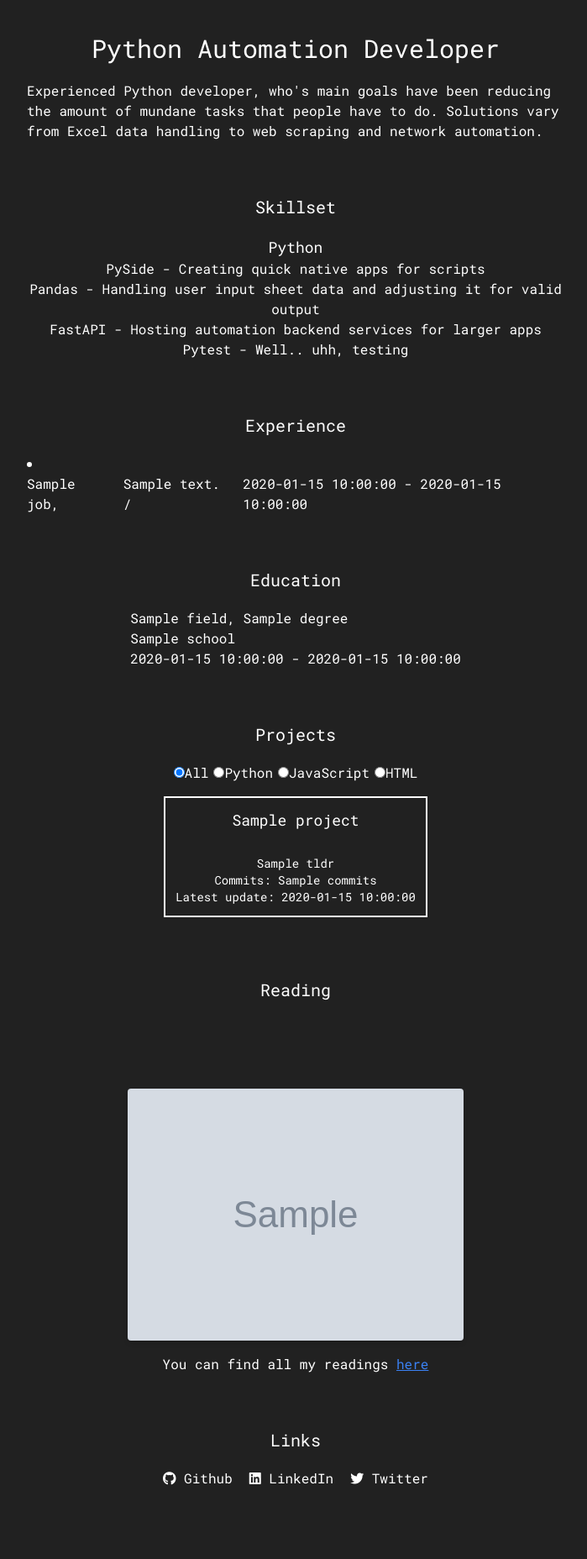
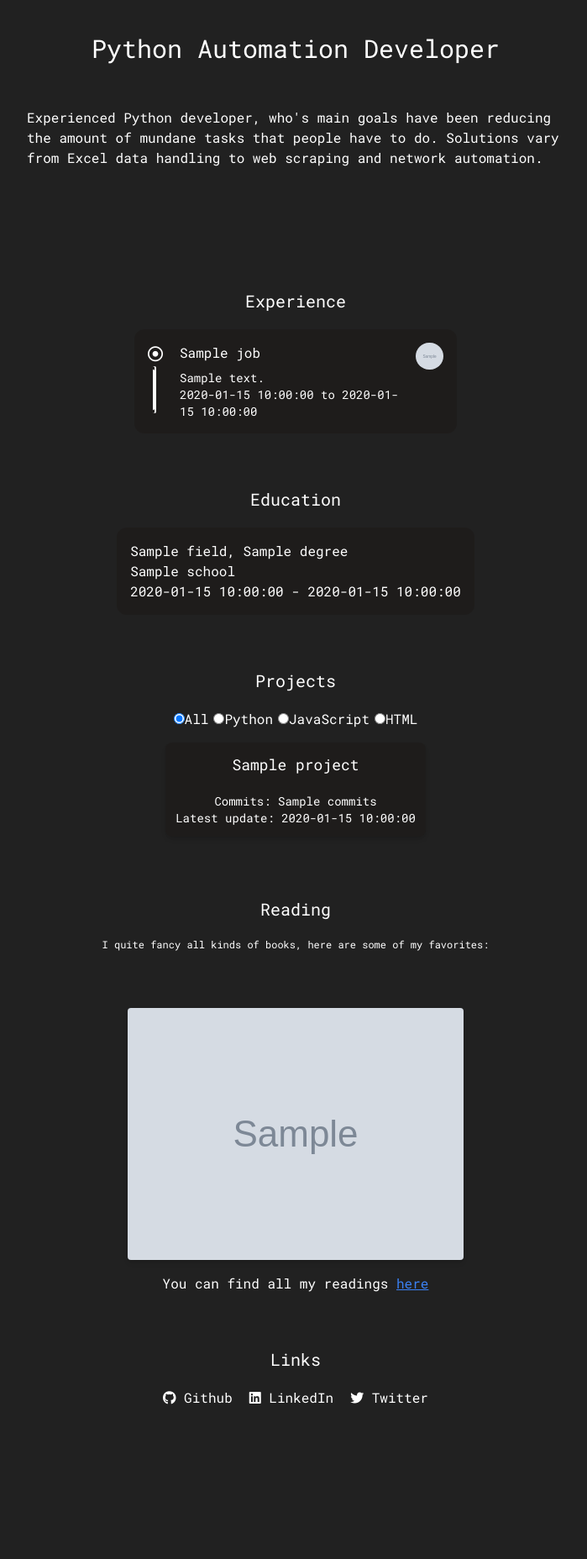
Before and after one commit to viljami-xyz/Viljami-xyz, a FastAPI app: template app/templates/index.html in a window 1280 px wide. Shown: the whole page at 84% size, without its empty margins (288-987 px from the left). After the commit the page ends 1672 px from the top, so only its background shows below. Run offline with FastAPI, Linux system fonts and the light colour scheme; the template is opened without the code that fills it: most values are stand-ins (such as "Sample title", 1, 10 or a date in 2020); grey boxes marked "Sample" are stand-in pictures; data that the repository does not hold is empty; parts of the project's set-up code (start-up, migrations or seed data) failed here and were passed over; some libraries are stand-ins or nearby versions.

Commit message:
Work experience + education elements

```diff
--- a/app/main.py
+++ b/app/main.py
@@ -48,7 +48,8 @@ async def get_projects(request: Request, lang: str = None):
             project for project in req_projects if lang in project.languages.keys()
         ]
     return templates.TemplateResponse(
-        "projects/projectCardList.html", {"request": request, "projects": req_projects}
+        "projects/projectCardList.html.j2",
+        {"request": request, "projects": req_projects},
     )
 
 
@@ -73,7 +74,8 @@ async def projects_firstload(request: Request, lang: str = None):
         ]
 
     return templates.TemplateResponse(
-        "projects/projectCardList.html", {"request": request, "projects": req_projects}
+        "projects/projectCardList.html.j2",
+        {"request": request, "projects": req_projects},
     )
 
 
@@ -83,7 +85,7 @@ async def get_books(request: Request):
     books = await async_get_books()
     books = nested_books(books)
     return templates.TemplateResponse(
-        "books/booksList.html", {"request": request, "books": books}
+        "books/booksList.html.j2", {"request": request, "books": books}
     )
 
 
@@ -106,7 +108,7 @@ async def get_jobs(request: Request):
     jobs = modeled_jobs(jobs)
 
     return templates.TemplateResponse(
-        "jobs/jobCardList.html", {"request": request, "jobs": jobs}
+        "jobs/jobCardList.html.j2", {"request": request, "jobs": jobs}
     )
 
 
@@ -116,7 +118,8 @@ async def get_education(request: Request):
     education = await async_get_education()
     education = modeled_education(education)
     return templates.TemplateResponse(
-        "education/educationCardList.html", {"request": request, "education": education}
+        "education/educationCardList.html.j2",
+        {"request": request, "education": education},
     )
 
 
--- a/app/services/github.py
+++ b/app/services/github.py
@@ -16,10 +16,10 @@ settings = Settings()
 saved_repos = pathlib.Path("app/static/repositories.json")
 
 
-owner = "viljami-xyz"
+OWNER = "viljami-xyz"
 access_token = settings.github_api_key
 
-base_url = f"https://api.github.com/repos/{owner}"
+base_url = f"https://api.github.com/repos/{OWNER}"
 
 
 def _make_request(
@@ -46,7 +46,7 @@ def get_repository_data() -> List[RepositoryCard]:
     """Fetch repositories from GitHub"""
 
     list_of_repos = []
-    url = f"https://api.github.com/users/{owner}/repos"
+    url = f"https://api.github.com/users/{OWNER}/repos"
     repos_response = _make_request(method="GET", endpoint="", custom_url=url)
     for repo in repos_response:
         repo = {
--- a/app/services/goodreads.py
+++ b/app/services/goodreads.py
@@ -61,4 +61,4 @@ def fetch_books():
 def nested_books(list_of_books) -> List[List[dict]]:
     """Load repositories from file"""
     list_of_books = [BookCard.from_orm(book) for book in list_of_books]
-    return [list_of_books[i : i + 3] for i in range(0, len(list_of_books), 3)]
+    return [list_of_books[i : i + 3] for i in range(0, 21, 3)]
--- a/app/static/css/tail.css
+++ b/app/static/css/tail.css
@@ -522,12 +522,40 @@ video {
   --tw-backdrop-sepia:  ;
 }
 
+.left-0 {
+  left: 0px;
+}
+
 .m-1 {
   margin: 0.25rem;
 }
 
 .m-2 {
   margin: 0.5rem;
+}
+
+.-mb-6 {
+  margin-bottom: -1.5rem;
+}
+
+.-ml-2 {
+  margin-left: -0.5rem;
+}
+
+.-ml-2\.5 {
+  margin-left: -0.625rem;
+}
+
+.-mr-0 {
+  margin-right: -0px;
+}
+
+.-mr-0\.5 {
+  margin-right: -0.125rem;
+}
+
+.mb-1 {
+  margin-bottom: 0.25rem;
 }
 
 .mb-16 {
@@ -542,6 +570,10 @@ video {
   margin-bottom: auto;
 }
 
+.mr-4 {
+  margin-right: 1rem;
+}
+
 .mt-10 {
   margin-top: 2.5rem;
 }
@@ -554,8 +586,48 @@ video {
   margin-top: 0.75rem;
 }
 
+.mt-7 {
+  margin-top: 1.75rem;
+}
+
 .mt-auto {
   margin-top: auto;
+}
+
+.ml-auto {
+  margin-left: auto;
+}
+
+.mb-1\.5 {
+  margin-bottom: 0.375rem;
+}
+
+.mb-2 {
+  margin-bottom: 0.5rem;
+}
+
+.-mb-2 {
+  margin-bottom: -0.5rem;
+}
+
+.-mb-4 {
+  margin-bottom: -1rem;
+}
+
+.-mb-5 {
+  margin-bottom: -1.25rem;
+}
+
+.mb-36 {
+  margin-bottom: 9rem;
+}
+
+.mt-12 {
+  margin-top: 3rem;
+}
+
+.mt-8 {
+  margin-top: 2rem;
 }
 
 .block {
@@ -574,16 +646,84 @@ video {
   height: 4rem;
 }
 
+.h-8 {
+  height: 2rem;
+}
+
 .h-full {
   height: 100%;
+}
+
+.h-auto {
+  height: auto;
+}
+
+.h-24 {
+  height: 6rem;
+}
+
+.h-20 {
+  height: 5rem;
+}
+
+.h-10 {
+  height: 2.5rem;
+}
+
+.max-h-8 {
+  max-height: 2rem;
 }
 
 .w-1\/2 {
   width: 50%;
 }
 
+.w-8 {
+  width: 2rem;
+}
+
 .w-full {
   width: 100%;
+}
+
+.w-auto {
+  width: auto;
+}
+
+.w-3\/4 {
+  width: 75%;
+}
+
+.w-4\/5 {
+  width: 80%;
+}
+
+.w-40 {
+  width: 10rem;
+}
+
+.w-36 {
+  width: 9rem;
+}
+
+.w-28 {
+  width: 7rem;
+}
+
+.max-w-screen-md {
+  max-width: 768px;
+}
+
+.max-w-screen-sm {
+  max-width: 640px;
+}
+
+.max-w-xs {
+  max-width: 20rem;
+}
+
+.max-w-sm {
+  max-width: 24rem;
 }
 
 .cursor-pointer {
@@ -604,6 +744,10 @@ video {
 
 .items-center {
   align-items: center;
+}
+
+.justify-end {
+  justify-content: flex-end;
 }
 
 .justify-center {
@@ -637,8 +781,32 @@ video {
   border-radius: 0.25rem;
 }
 
+.rounded-full {
+  border-radius: 9999px;
+}
+
+.rounded-xl {
+  border-radius: 0.75rem;
+}
+
+.rounded-lg {
+  border-radius: 0.5rem;
+}
+
 .border-2 {
   border-width: 2px;
+}
+
+.border-l-4 {
+  border-left-width: 4px;
+}
+
+.border-dashed {
+  border-style: dashed;
+}
+
+.border-dotted {
+  border-style: dotted;
 }
 
 .border-white {
@@ -646,8 +814,56 @@ video {
   border-color: rgb(255 255 255 / var(--tw-border-opacity));
 }
 
+.bg-stone-900 {
+  --tw-bg-opacity: 1;
+  background-color: rgb(28 25 23 / var(--tw-bg-opacity));
+}
+
+.bg-blue-900 {
+  --tw-bg-opacity: 1;
+  background-color: rgb(30 58 138 / var(--tw-bg-opacity));
+}
+
+.bg-stone-500 {
+  --tw-bg-opacity: 1;
+  background-color: rgb(120 113 108 / var(--tw-bg-opacity));
+}
+
+.bg-stone-800 {
+  --tw-bg-opacity: 1;
+  background-color: rgb(41 37 36 / var(--tw-bg-opacity));
+}
+
+.bg-opacity-50 {
+  --tw-bg-opacity: 0.5;
+}
+
+.bg-opacity-40 {
+  --tw-bg-opacity: 0.4;
+}
+
+.bg-opacity-60 {
+  --tw-bg-opacity: 0.6;
+}
+
+.bg-opacity-75 {
+  --tw-bg-opacity: 0.75;
+}
+
+.bg-opacity-25 {
+  --tw-bg-opacity: 0.25;
+}
+
+.bg-opacity-10 {
+  --tw-bg-opacity: 0.1;
+}
+
 .p-3 {
   padding: 0.75rem;
+}
+
+.p-4 {
+  padding: 1rem;
 }
 
 .pb-5 {
@@ -698,8 +914,39 @@ video {
   box-shadow: var(--tw-ring-offset-shadow, 0 0 #0000), var(--tw-ring-shadow, 0 0 #0000), var(--tw-shadow);
 }
 
+.transition {
+  transition-property: color, background-color, border-color, text-decoration-color, fill, stroke, opacity, box-shadow, transform, filter, -webkit-backdrop-filter;
+  transition-property: color, background-color, border-color, text-decoration-color, fill, stroke, opacity, box-shadow, transform, filter, backdrop-filter;
+  transition-property: color, background-color, border-color, text-decoration-color, fill, stroke, opacity, box-shadow, transform, filter, backdrop-filter, -webkit-backdrop-filter;
+  transition-timing-function: cubic-bezier(0.4, 0, 0.2, 1);
+  transition-duration: 150ms;
+}
+
+.duration-300 {
+  transition-duration: 300ms;
+}
+
+.ease-in-out {
+  transition-timing-function: cubic-bezier(0.4, 0, 0.2, 1);
+}
+
+.hover\:bg-stone-800:hover {
+  --tw-bg-opacity: 1;
+  background-color: rgb(41 37 36 / var(--tw-bg-opacity));
+}
+
+.hover\:bg-opacity-100:hover {
+  --tw-bg-opacity: 1;
+}
+
 .hover\:underline:hover {
   text-decoration-line: underline;
+}
+
+.hover\:shadow-lg:hover {
+  --tw-shadow: 0 10px 15px -3px rgb(0 0 0 / 0.1), 0 4px 6px -4px rgb(0 0 0 / 0.1);
+  --tw-shadow-colored: 0 10px 15px -3px var(--tw-shadow-color), 0 4px 6px -4px var(--tw-shadow-color);
+  box-shadow: var(--tw-ring-offset-shadow, 0 0 #0000), var(--tw-ring-shadow, 0 0 #0000), var(--tw-shadow);
 }
 
 .hover\:shadow-slate-300:hover {
@@ -737,6 +1069,14 @@ video {
 
   .lg\:h-36 {
     height: 9rem;
+  }
+
+  .lg\:h-32 {
+    height: 8rem;
+  }
+
+  .lg\:h-28 {
+    height: 7rem;
   }
 
   .lg\:w-auto {
--- a/app/templates/books/booksList.html
+++ /dev/null
@@ -1,17 +0,0 @@
-<div class="flex flex-wrap md:flex-row  justify-center ">
-    {% for book_nest in books %}
-    <div
-        class="{% if loop.index % 2 == 1 %} mt-auto xl:pt-4 {% else %} mb-auto xl:pb-4 {% endif %} flex lg:flex-row xl:flex-col">
-        {% for book in book_nest %}
-        <form class="">
-            <img src="{{ book.cover_image }}" alt="{{ book.title }}"
-                class="rounded cursor-pointer flex items-center m-1 hover:delay-75 hover:shadow-slate-300 shadow-md "
-                hx-post="/books/show" hx-target="#bookInfo" ; hx-trigger="mouseenter" />
-            <input type="hidden" name="book_title" value="{{ book.title }}" />
-            <input type="hidden" name="book_author" value="{{ book.author }}" />
-        </form>
-        {% endfor %}
-    </div>
-
-    {% endfor %}
-</div>
--- /dev/null
+++ b/app/templates/books/booksList.html.j2
@@ -0,0 +1,29 @@
+<div class="flex flex-wrap md:flex-row  justify-center ">
+    {% for book_nest in books %}
+    <div class="
+        {% if loop.index % 2 == 1 %} mt-auto xl:pt-4
+        {% else %} mb-auto xl:pb-4
+        {% endif %}
+        flex lg:flex-row xl:flex-col">
+        {% for book in book_nest %}
+        {% if loop.index < 2 %} <form class="">
+            <img src="{{ book.cover_image }}" alt="{{ book.title }}" class="rounded cursor-pointer flex items-center m-1
+                hover:delay-75 hover:shadow-slate-300 shadow-md" hx-post="/books/show" hx-target="#bookInfo" ;
+                hx-trigger="mouseenter" />
+            <input type="hidden" name="book_title" value="{{ book.title }}" />
+            <input type="hidden" name="book_author" value="{{ book.author }}" />
+            </form>
+            {% else %}
+            <form class="hidden lg:block">
+                <img src="{{ book.cover_image }}" alt="{{ book.title }}" class="rounded cursor-pointer flex items-center m-1
+                    hover:delay-75 hover:shadow-slate-300 shadow-md" hx-post="/books/show" hx-target="#bookInfo" ;
+                    hx-trigger="mouseenter" />
+                <input type="hidden" name="book_title" value="{{ book.title }}" />
+                <input type="hidden" name="book_author" value="{{ book.author }}" />
+            </form>
+            {% endif %}
+            {% endfor %}
+    </div>
+
+    {% endfor %}
+</div>
--- a/app/templates/books/index.html
+++ b/app/templates/books/index.html
@@ -1,8 +1,13 @@
 <div class="flex flex-col justify-center text-center" hx-trigger="load" hx-get="/books" hx-target="#booksCardList"
     hx-swap="innerHTML">
-    <div id="bookInfo" class="h-16"></div>
+    <div id="bookInfo" class="h-16">
+        <p class="text-xs">
+            I quite fancy all kinds of books,
+            here are some of my favorites:
+        </p>
+    </div>
     <div id="booksCardList">
-        {% include "books/booksList.html" %}
+        {% include "books/booksList.html.j2" %}
     </div>
     <p class="mt-3">You can find all my readings <a class="underline text-blue-500"
             href="https://www.goodreads.com/review/list/168386063" target="_blank">here</a>
--- a/app/templates/education/educationCardList.html
+++ b/app/templates/education/educationCardList.html.j2
@@ -1,6 +1,7 @@
 <div class="flex flex-col">
     {% for edu in education %}
-    <div class="flex flex-col">
+    <div class="flex flex-col bg-stone-900 bg-opacity-50 p-4 rounded-xl cursor-pointer
+    hover:bg-opacity-100 hover:shadow-lg transition duration-300 ease-in-out">
         <p>{{ edu.field }}, {{ edu.degree }}</p>
         <h4>{{ edu.school }}</h4>
         <p>{{ edu.start_date }} - {{ edu.end_date }}</p>
--- a/app/templates/education/index.html
+++ b/app/templates/education/index.html
@@ -1,5 +1,5 @@
 {% block education %}
 <div class="flex justify-center" hx-trigger="load" hx-get="/education">
-    {% include "education/educationCardList.html" %}
+    {% include "education/educationCardList.html.j2" %}
 </div>
 {% endblock %}
--- a/app/templates/index.html
+++ b/app/templates/index.html
@@ -1,9 +1,8 @@
 {% extends "_layout.html" %} {% block home %}
 <div class="flex flex-col h-full items-center" style="font-family: 'Roboto Mono', monospace;">
 	<h1 class="text-3xl mb-5 mt-10">Python Automation Developer</h1>
-	<div class="flex flex-col justify-center items-center w-1/2 mb-16">{% include "about.html" %}</div>
-	<h2 class="text-xl mb-5">Skillset</h2>
-	<div class="flex flex-col justify-center items-center w-1/2 mb-16">{% include "skillset.html" %}</div>
+	<div class="flex flex-col justify-center items-center w-1/2 mt-8 mb-36">{% include "about.html" %}</div>
+
 	<h2 class="text-xl mb-5">Experience</h2>
 	<div class="flex flex-col justify-center items-center w-1/2 mb-16">{% include "jobs/index.html" %}</div>
 	<h2 class="text-xl mb-5">Education</h2>
--- a/app/templates/jobs/index.html
+++ b/app/templates/jobs/index.html
@@ -1,7 +1,7 @@
 {% block jobs %}
-<div class="flex justify-center" hx-trigger="load" hx-get="/jobs" hx-target="#jobCardList">
-    <div id="jobCardList">
-        {% include "jobs/jobCardList.html" %}
+<div class="flex justify-center w-full" hx-trigger="load" hx-get="/jobs" hx-target="#jobCardList">
+    <div class="w-full max-w-sm" id="jobCardList">
+        {% include "jobs/jobCardList.html.j2" %}
     </div>
 </div>
 {% endblock %}
--- a/app/templates/jobs/jobCardList.html
+++ /dev/null
@@ -1,11 +0,0 @@
-<div class="flex flex-col gap-y-4">
-    {% for job in jobs %}
-    <li>
-        <div class="flex flex-row gap-x-3">
-            <h4>{{ job.title }},</h4>
-            <p>{{ job.description }} /</p>
-            <p>{{ job.start_date }} - {{ job.end_date }}</p>
-        </div>
-    </li>
-    {% endfor %}
-</div>
--- /dev/null
+++ b/app/templates/jobs/jobCardList.html.j2
@@ -0,0 +1,43 @@
+<div class="flex flex-col gap-y-4 " x-data="{ open: false }">
+    {% for job in jobs %}
+    <div class="flex flex-row gap-x-3 bg-stone-900  p-4 rounded-xl
+    hover:bg-opacity-100 hover:shadow-lg transition duration-300 ease-in-out
+    {% if loop.first %}
+    cursor-pointer bg-opacity-50
+    hover:bg-opacity-100
+    active:bg-stone-800 active:bg-opacity-100 active:shadow-lg active:duration-500 active:ease-in-out
+    {% else %}
+    bg-opacity-25
+    {% endif %}
+    " {% if loop.first %} x-on:click="open = ! open" {% else %} x-show.important="open" {% endif %} x-transition>
+        <div class="flex mr-4">
+            <i class="
+                {% if loop.first %} far fa-dot-circle
+                {% elif loop.last %} fas fa-circle-notch
+                {% else %} far fa-circle
+                {% endif %}
+                justify-end text-lg -mr-0.5 mb-1 "></i>
+            {% if not loop.last and not loop.first %}
+            <div class="border-l-4 left-0 border-white mt-7 -mb-5 -ml-2.5 items-center rounded-full">
+            </div>
+            {% elif loop.first %}
+            <div class="border-l-4 left-0 border-white mt-7 -mb-5 -ml-2.5 items-center rounded-full" x-show="open">
+            </div>
+            <div class="border-l-4 left-0 border-white mt-7 mb-2 -ml-2.5 items-center border-dashed rounded-full"
+                x-show="!open">
+            </div>
+            {% endif %}
+        </div>
+        <div>
+            <p class="text-md mb-2">{{ job.title }}</p>
+            <p class="text-sm">{{ job.description }}</p>
+            <p class="text-sm">{{ job.start_date }} to {{ job.end_date }}</p>
+        </div>
+        <div class=" justify-end ml-auto flex ">
+            {% if loop.first %}
+            <img src="{{ job.company_logo }}" alt="{{ job.title }}" class="h-8 min-w-14 rounded-full ">
+            {% endif %}
+        </div>
+    </div>
+    {% endfor %}
+</div>
--- a/app/templates/projects/index.html
+++ b/app/templates/projects/index.html
@@ -12,6 +12,6 @@
 	</form>
 
 	<div hx-get="/projects" hx-trigger="load" hx-swap="none">
-		{% include "projects/projectCardList.html" %}
+		{% include "projects/projectCardList.html.j2" %}
 	</div>
 </div>
--- a/app/templates/projects/projectCard.html
+++ b/app/templates/projects/projectCard.html.j2
@@ -1,13 +1,14 @@
 {% block projectCard %}
-<div class="p-3 m-2 flex flex-col items-center justify-center border-white border-2 text-xs
-	lg:w-auto lg:h-36
-	md:h-24 md:w-40">
+<div class="bg-stone-900 bg-opacity-50 p-3 m-2 flex flex-col cursor-pointer
+	items-center justify-center text-xs rounded-lg shadow-md
+	lg:w-auto lg:h-28
+	h-10
+	hover:bg-opacity-100 hover:shadow-lg transition duration-300 ease-in-out">
 	<div class="mb-auto hover:underline
 	lg:text-lg
-	md:text-sm">
+	text-xs">
 		<a href="{{ project.html_url }}" target="_blank">{{ project.name }}</a>
 	</div>
-	<p class="lg:text-sm text-xs">{{ project.tldr }}</p>
 	<p class="text-sm hidden lg:block">Commits: {{project.commits}}</p>
 	<p class="text-sm hidden lg:block">Latest update: {{project.update_time}}</p>
 </div>
--- a/app/templates/projects/projectCardList.html
+++ b/app/templates/projects/projectCardList.html.j2
@@ -1,6 +1,7 @@
 {% block projectCardList %}
 <div id="projectCardList" class="flex flex-row flex-wrap justify-center w-full mt-2">
-	{% for project in projects %} {% include "projects/projectCard.html" %} {%
-	endfor %}
+	{% for project in projects %}
+	{% include "projects/projectCard.html.j2" %}
+	{% endfor %}
 </div>
 {% endblock %}
```
Also changed, not shown: other parts of app/static/css/tail.css (+85 -0 lines), .tailwind/tailwind.config.js, app/templates/jobs/jobCard.html (deleted).
